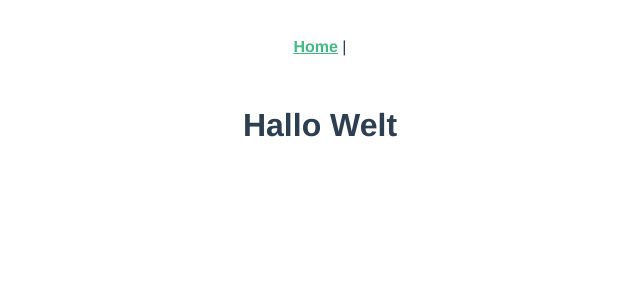
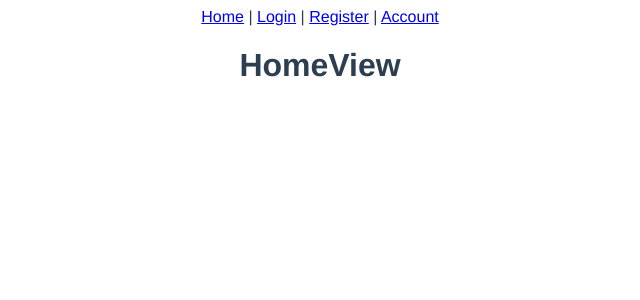
Before and after one commit to silentesc/VocabCards-Website, a Vue app: page / in a window 1280 px wide. Shown: the top 300 px of the page, without its empty margins (320-960 px from the left). Built offline with nearby package versions, Linux system fonts and the light colour scheme.

Commit message:
Create view files

```diff
--- a/public/index.html
+++ b/public/index.html
@@ -1,16 +1,23 @@
 <!DOCTYPE html>
 <html lang="">
+
 <head>
   <meta charset="utf-8">
   <meta http-equiv="X-UA-Compatible" content="IE=edge">
   <meta name="viewport" content="width=device-width,initial-scale=1.0">
-    <title><%= htmlWebpackPlugin.options.title %></title>
+  <link rel="shortcut icon" href="#" />
+  <title>
+    <%= htmlWebpackPlugin.options.title %>
+  </title>
 </head>
+
 <body>
   <noscript>
-      <strong>We're sorry but <%= htmlWebpackPlugin.options.title %> doesn't work properly without JavaScript enabled. Please enable it to continue.</strong>
+    <strong>We're sorry but <%= htmlWebpackPlugin.options.title %> doesn't work properly without JavaScript enabled.
+        Please enable it to continue.</strong>
   </noscript>
   <div id="app"></div>
   <!-- built files will be auto injected -->
 </body>
+
 </html>
--- a/src/App.vue
+++ b/src/App.vue
@@ -1,8 +1,11 @@
 <template>
     <nav>
-    <router-link to="/">Home</router-link> |
+        <router-link :to="{ name: 'HomeView' }">Home</router-link> |
+        <router-link :to="{ name: 'LoginView' }">Login</router-link> |
+        <router-link :to="{ name: 'RegisterView' }">Register</router-link> |
+        <router-link :to="{ name: 'AccountView' }">Account</router-link>
     </nav>
-  <router-view/>
+    <router-view />
 </template>
 
 <style>
@@ -13,17 +16,4 @@
     text-align: center;
     color: #2c3e50;
 }
-
-nav {
-  padding: 30px;
-}
-
-nav a {
-  font-weight: bold;
-  color: #2c3e50;
-}
-
-nav a.router-link-exact-active {
-  color: #42b983;
-}
 </style>
--- a/src/router/index.ts
+++ b/src/router/index.ts
@@ -1,11 +1,29 @@
 import { createRouter, createWebHistory, RouteRecordRaw } from 'vue-router'
-import HomeView from '../views/HomeView.vue'
+import HomeView from '@/views/HomeView.vue'
+import LoginView from '@/views/LoginView.vue'
+import RegisterView from '@/views/RegisterView.vue'
+import AccountView from '@/views/AccountView.vue'
 
 const routes: Array<RouteRecordRaw> = [
     {
         path: '/',
-    name: 'home',
+        name: 'HomeView',
         component: HomeView
+    },
+    {
+        path: '/login',
+        name: 'LoginView',
+        component: LoginView
+    },
+    {
+        path: '/register',
+        name: 'RegisterView',
+        component: RegisterView
+    },
+    {
+        path: '/account',
+        name: 'AccountView',
+        component: AccountView
     },
 ]
 
--- a/src/shims-vue.d.ts
+++ b/src/shims-vue.d.ts
@@ -1,6 +1,6 @@
 /* eslint-disable */
 declare module '*.vue' {
-  import type { DefineComponent } from 'vue'
-  const component: DefineComponent<{}, {}, any>
-  export default component
+    import type { DefineComponent } from 'vue'
+    const component: DefineComponent<{}, {}, any>
+    export default component
 }
--- /dev/null
+++ b/src/views/AccountView.vue
@@ -0,0 +1,7 @@
+<script setup lang="ts">
+
+</script>
+
+<template>
+    <h1>AccountView</h1>
+</template>
--- a/src/views/HomeView.vue
+++ b/src/views/HomeView.vue
@@ -1,13 +1,13 @@
-<template>
-  <div class="home">
-    <h1>Hallo Welt</h1>
-  </div>
-</template>
-
-<script lang="ts">
+<script setup lang="ts">
 import { defineComponent } from 'vue';
 
-export default defineComponent({
-  name: 'HomeView',
+defineComponent({
+    name: 'HomeView',
 });
 </script>
+
+<template>
+    <div class="home">
+        <h1>HomeView</h1>
+    </div>
+</template>
--- /dev/null
+++ b/src/views/LoginView.vue
@@ -0,0 +1,7 @@
+<script setup lang="ts">
+
+</script>
+
+<template>
+    <h1>LoginView</h1>
+</template>
--- /dev/null
+++ b/src/views/RegisterView.vue
@@ -0,0 +1,7 @@
+<script setup lang="ts">
+
+</script>
+
+<template>
+    <h1>RegisterView</h1>
+</template>
```
Lines whose indentation alone changed are shown as unchanged.
